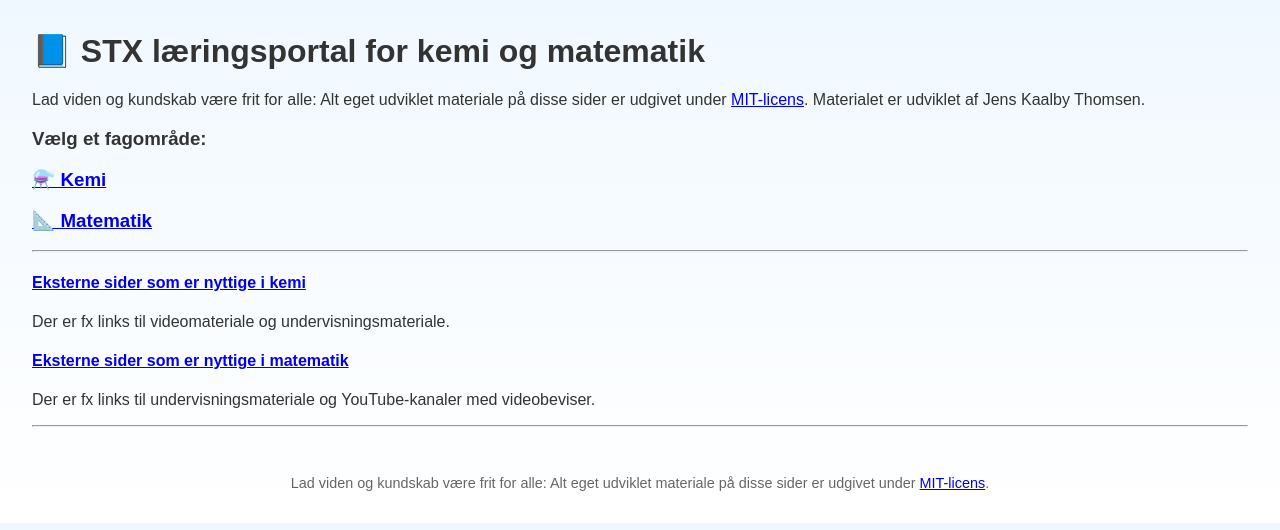
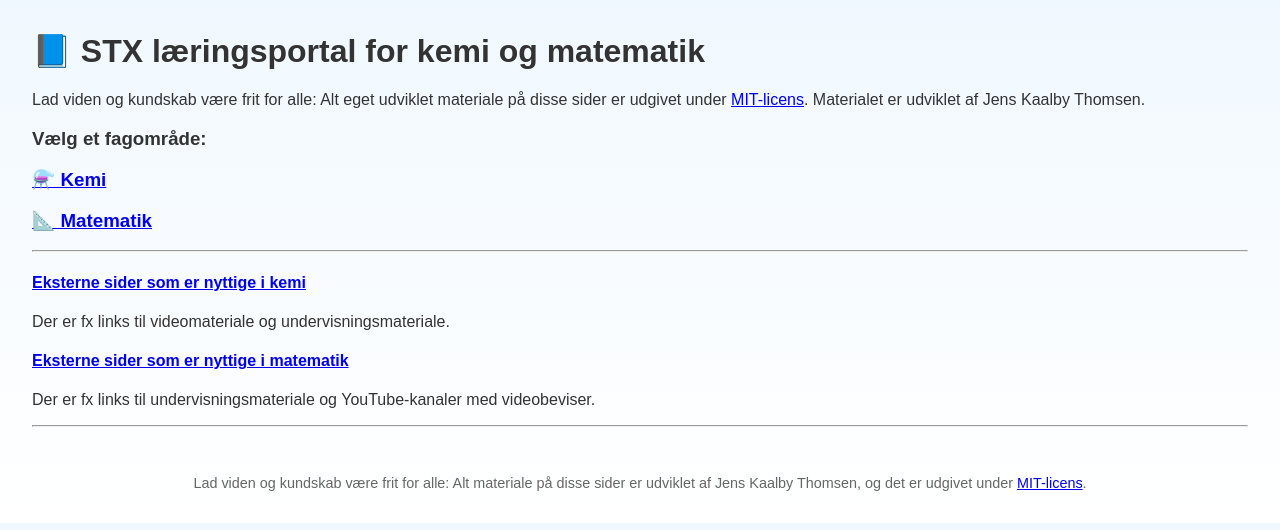
Before and after one commit to jenskaalby/matkem, a Jekyll site: the page built from index.md, in a window 1280 px wide. Shown: the top 530 px of the page. Built offline with Jekyll 4.4.1, drawn with Linux system fonts in a browser that asks for light colours.

Commit message:
Update default.html

```diff
--- a/_layouts/default.html
+++ b/_layouts/default.html
@@ -14,7 +14,7 @@
 
   <footer>
     <p>
-      Lad viden og kundskab være frit for alle: Alt eget udviklet materiale på disse sider er udgivet under
+      Lad viden og kundskab være frit for alle: Alt materiale på disse sider er udviklet af Jens Kaalby Thomsen, og det er udgivet under
       <a href="https://opensource.org/licenses/MIT" target="_blank">MIT-licens</a>.
     </p>
   </footer>
```
